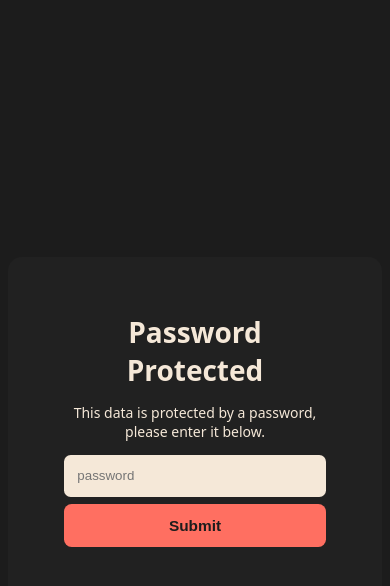
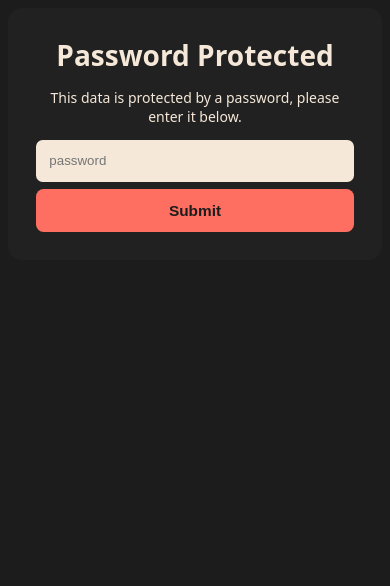
Before and after one commit to enwtn/databox, a website built with Vite: page index.html in a window 390 px wide. Built offline with nearby package versions, Linux system fonts and the light colour scheme; files whose address does not match are found by name.

Commit message:
style changes

```diff
--- a/public/style.css
+++ b/public/style.css
@@ -1,13 +1,17 @@
-/* https://www.vev.design/blog/dark-mode-website-color-palette/ - warm */
+html {
+  --primary: #f5e8d8;
+  --accent: #ff6f61;
+  --accent-bold: #ff5a4a;
+  --accent-focus: #ff5a4ab5;
+  --background: #1c1c1c;
+  --background-secondary: #212121;
 
-html {
-  background-color: #1c1c1c;
-  color: white;
+  background-color: var(--background);
+  color: var(--primary);
 
   font-family: system-ui, -apple-system, BlinkMacSystemFont, "Segoe UI", Roboto,
     Oxygen, Ubuntu, Cantarell, "Open Sans", "Helvetica Neue", sans-serif;
   font-size: 14px;
-  color: #f5e8d8;
 }
 
 .page-container {
@@ -19,10 +23,12 @@ html {
 }
 
 #content-container {
-  padding: 4em;
   border-radius: 1em;
+  background-color: var(--background-secondary);
+}
 
-  background-color: #212121;
+#content-container pre {
+  padding: 1em 2em;
 }
 
 .password-form {
@@ -30,6 +36,8 @@ html {
   justify-content: center;
   flex-direction: column;
   text-align: center;
+
+  padding: 4em;
 }
 
 .password-form h1 {
@@ -45,11 +53,11 @@ html {
   transition: outline-color 0.1s;
   transition: background-color 0.1s;
 
-  background-color: #f5e8d8;
+  background-color: var(--primary);
 }
 
 .password-form input:focus {
-  outline: 3px solid #ff5a4ab5;
+  outline: 3px solid var(--accent-focus);
 }
 
 .password-form .submit-button {
@@ -61,10 +69,24 @@ html {
   font-weight: bold;
   cursor: pointer;
 
-  background-color: #ff6f61;
-  color: #1c1c1c;
+  background-color: var(--accent);
+  color: var(--background);
 }
 
 .submit-button:hover {
-  background-color: #ff5a4a;
+  background-color: var(--accent-bold);
 }
+
+@media only screen and (max-width: 600px) {
+  .page-container {
+    height: auto;
+  }
+
+  #content-container {
+    width: 100%;
+  }
+
+  .password-form {
+    padding: 2em;
+  }
+}
```
